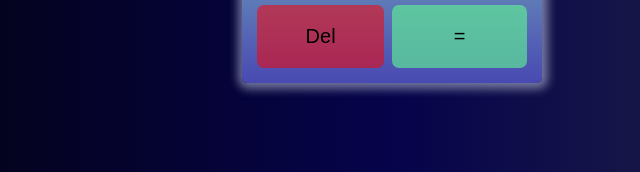
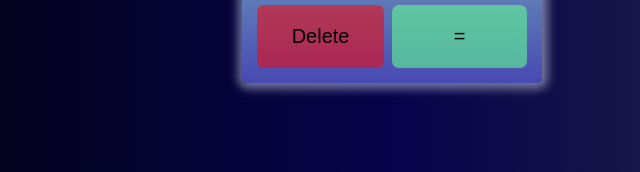
Before and after one commit to pranithakm/Simple-Calculator, a plain HTML site: page index.html in a window 1280 px wide. Shown: the part 587-759 px from the top of the page, 248-888 px from the left. Drawn offline with Linux system fonts and the light colour scheme.

Commit message:
Update index.html

```diff
--- a/index.html
+++ b/index.html
@@ -45,7 +45,7 @@
         <td><button onclick="appendToDisplay('%')">%</button></td>
     </tr>
     <tr>
-        <td colspan="2"><button onclick="clearDisplay()" style="background-color: rgba(255, 0, 0, 0.522); ">Del</button></td>
+        <td colspan="2"><button onclick="clearDisplay()" style="background-color: rgba(255, 0, 0, 0.522); ">Delete</button></td>
         <td colspan="2"><button onclick="calculate()" style="background-color: rgba(95, 246, 148, 0.625);">=</button></td>
 
     </tr>
```
